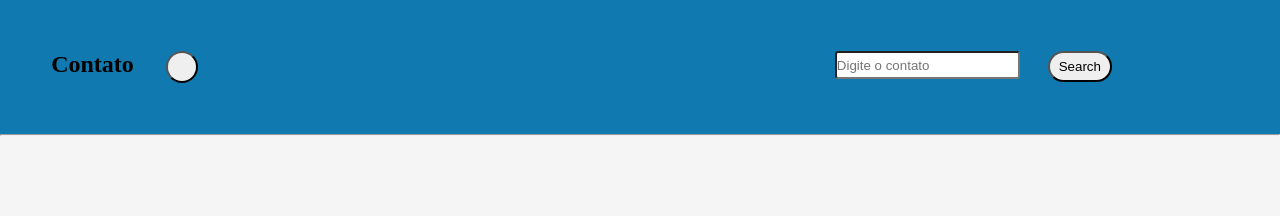
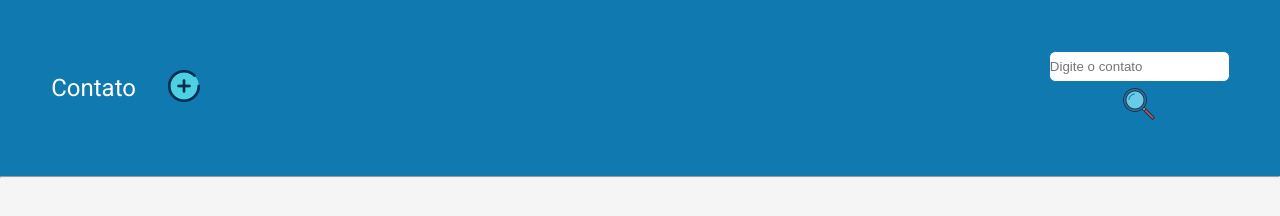
Before and after one commit to rafalacerda10/front-crud-categories, a plain HTML site: page app/form.html in a window 1280 px wide. Drawn offline with Linux system fonts and the light colour scheme.

Commit message:
End header

```diff
--- a/app/css/header.css
+++ b/app/css/header.css
@@ -1,42 +1,65 @@
+
 .cabecalho {
-    /* AJustes tela */
+  /* AJustes tela */
     padding: 4%;
     height: 20%;
     display: flex;
     justify-content: space-between;
 
     /*Cores*/
-    background-color: #107AB0 ;
+    background-color: var(--cor-secundaria);
 
 
  }
 
+ /* cabecalho  */
+
  .cabecalho__cadastro {
     display: flex;
     gap: 2rem;
+    align-items: center;
+    justify-items: center;
  }
 
+ /* cabecalho esquerdo */
  .cabecalho__cadastro__button {
     width: 2rem;
     height: 2rem;
-    border-radius: 50%;
+    background: transparent;
+    border: none;
+ }
+ .cabecalho__cadastro__button > img {
+  width: 100%;
+ }
+ .cabecalho__cadastro__titulo {
+  color: #fff;
+  font-family: var(--font-principal);
+  font-weight: 400;
  }
 
+  /* cabecalho direito */
  .cabecalho__pesquisa {
    display: grid;
-   grid-template-columns: repeat(2, 1fr);
-   gap: 2rem;
+   gap: 0.2rem;
+   justify-items: center;
+   color: var(--cor-secundaria);
  }
 
  .cabecalho__pesquisa__button {
    width: 4rem;
-   height: 1.9rem;
-   border-radius: 2rem;
- }
-
+   height: 2.5rem;
+   background: transparent;
+   border: none;
+  }
+  .cabecalho__pesquisa__button > img {
+     width: 50%;
+  }
  .cabecalho__pesquisa__busca {
    width: 100%;
-   height: 1.5rem;
-   border-radius: 0.2rem;
-
+   height: 1.8rem;
+   border-radius: 0.4rem;
+   border: 0.1rem solid var(--cor-secundaria);
  }
+ .cabecalho__pesquisa__busca :placeholder {
+  color: var(--cor-secundaria);
+ }
--- a/app/form.html
+++ b/app/form.html
@@ -13,7 +13,11 @@
             <!-- Titulo -->
             <h2 class="cabecalho__cadastro__titulo"> Contato </h2>
             <!-- Simbolo -->
-            <input type="button" class="cabecalho__cadastro__button">
+            <form action="" method="get">
+                <button type="submit" class="cabecalho__cadastro__button">
+                    <img src="img/add_img.png" alt="Adicionar um contato" srcset="">
+                </button>
+            </form>
         </div>
 
 
@@ -21,7 +25,7 @@
         <div>
             <form action="" method="get" class="cabecalho__pesquisa">
                 <input type="text" name="search" class="cabecalho__pesquisa__busca" placeholder="Digite o contato"/>
-                <input type="submit" value="Search" class="cabecalho__pesquisa__button"/>
+                <button type="submit" value="search" class="cabecalho__pesquisa__button">  <img src="img/buscar.png" alt=""> </button>
             </form>
         </div>
     </header>
--- a/app/style.css
+++ b/app/style.css
@@ -1,4 +1,11 @@
 @import url("/app/css/header.css");
+@import url('https://fonts.googleapis.com/css2?family=Roboto+Flex:opsz,wght@8..144,300&family=Roboto:wght@100;400&display=swap');
+
+:root {
+   --cor-primaria : #f5f5f5;
+   --cor-secundaria : #107AB0;
+   --font-principal : "Roboto";
+}
 
 * {
    margin: 0;
```
Also changed, not shown: app/img/add_img.png (added), app/img/buscar.png (added), app/img/search.png (added).
